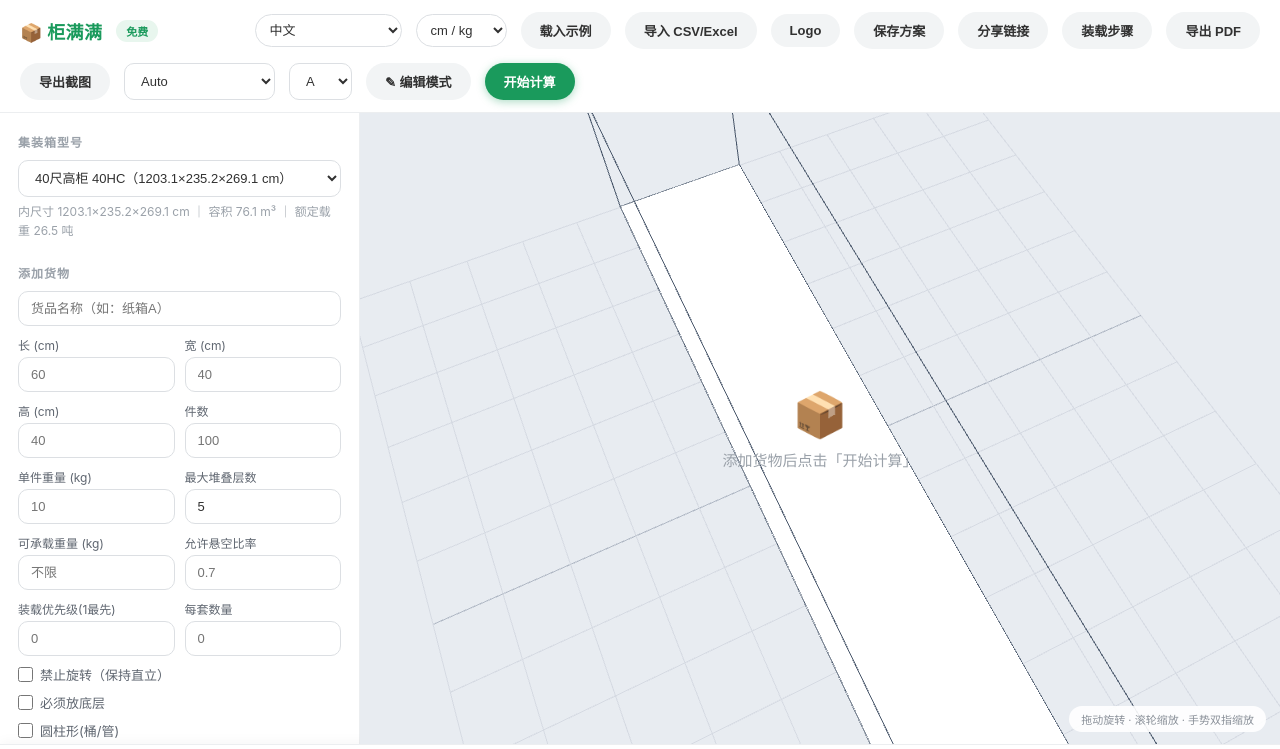
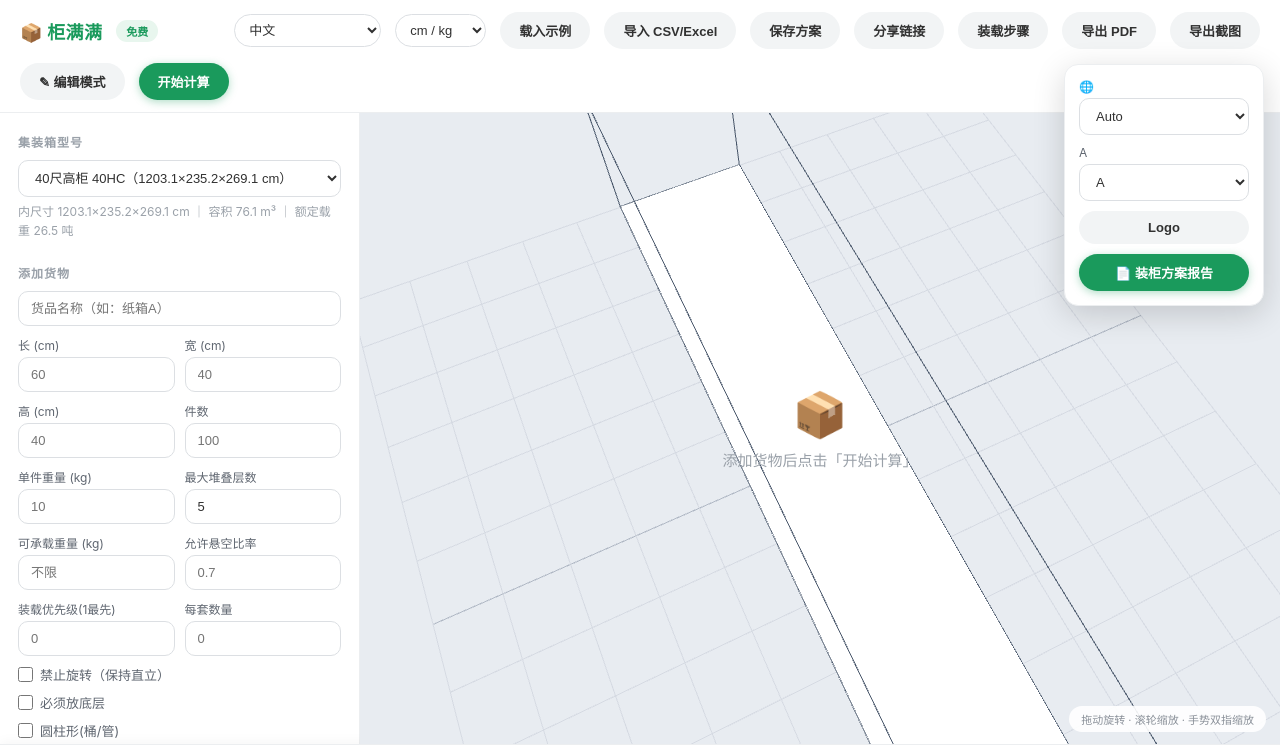
Before and after one commit to c314726018/guimanman, a plain HTML site: page index.html in a window 1280 px wide. Both pictures are taken after a click on the button "导出 PDF". Drawn offline with Linux system fonts and the light colour scheme; animation ran at ten frames a second.

Commit message:
fix(ux): header dedup — report lang/template/logo moved into PDF popover, removed from header; Logo status indicator

```diff
--- a/index.html
+++ b/index.html
@@ -107,6 +107,11 @@
 
   #btnMore { display:none; }
   #moreMenu { display:contents; }
+  #pdfPop { display:none; position:fixed; top:64px; right:16px; z-index:70; background:#fff; border:1px solid #eceef0;
+            border-radius:14px; box-shadow:0 8px 32px rgba(0,0,0,.16); padding:14px; flex-direction:column; gap:10px; min-width:200px; }
+  #pdfPop.open { display:flex; }
+  #pdfPop select { width:100%; }
+  #pdfPop .btn { width:100%; }
 
   /* 手机端 */
   @media (max-width: 900px) {
@@ -143,14 +148,11 @@
   <div id="moreMenu">
     <button class="btn btn-ghost" id="btnSample">载入示例</button>
     <button class="btn btn-ghost" id="btnImport">导入 CSV/Excel</button>
-    <button class="btn btn-ghost" id="btnLogo">Logo</button>
     <button class="btn btn-ghost" id="btnSavePlan">保存方案</button>
     <button class="btn btn-ghost" id="btnShare">分享链接</button>
     <button class="btn btn-ghost" id="btnSteps">装载步骤</button>
     <button class="btn btn-ghost" id="btnPdf">导出 PDF</button>
     <button class="btn btn-ghost" id="btnShot">导出截图</button>
-    <select id="selReportLang" title="Report language"></select>
-    <select id="selReportTpl" title="Template"><option value="std">A</option><option value="det">A+</option></select>
   </div>
   <button class="btn btn-ghost" id="btnMore">⚙</button>
   <button class="btn btn-ghost" id="btnUndo" style="display:none">↩</button>
@@ -158,6 +160,12 @@
   <button class="btn btn-primary" id="btnCalc">开始计算</button>
   <input type="file" id="fileInput" accept=".csv,.xlsx,.xls,.txt" style="display:none">
   <input type="file" id="logoInput" accept="image/*" style="display:none">
+  <div id="pdfPop">
+    <label class="f"><span>🌐</span><select id="selReportLang"></select></label>
+    <label class="f"><span>A</span><select id="selReportTpl"><option value="std">A</option><option value="det">A+</option></select></label>
+    <button class="btn btn-ghost" id="btnLogo">Logo</button>
+    <button class="btn btn-primary" id="btnGenPdf">报告</button>
+  </div>
 </header>
 
 <div class="main">
@@ -912,6 +920,8 @@ function applyI18n() {
   document.getElementById("setsLb").textContent = t().setsLb;
   document.getElementById("perSetLb").textContent = t().perSetLb;
   document.getElementById("btnEdit").textContent = "✎ " + t().editMode;
+  document.getElementById("btnGenPdf").textContent = "📄 " + t().rTitle;
+  updateLogoBtn();
   document.getElementById("palletModeLb").textContent = t().palletMode;
   document.getElementById("paLlb").textContent = t().palletLl;
   document.getElementById("paWlb").textContent = t().palletWl;
@@ -1180,10 +1190,15 @@ function renderPlanSel() {
 }
 
 /* ============ Logo 上传 ============ */
+function updateLogoBtn() {
+  const b = document.getElementById("btnLogo");
+  if (b) b.textContent = t().logoBtn + (localStorage.getItem("zc_logo") ? " ✓" : "");
+}
 function handleLogo(file) {
   const reader = new FileReader();
   reader.onload = e => {
     localStorage.setItem("zc_logo", e.target.result);
+    updateLogoBtn();
     toast(t().planSaved);
   };
   reader.readAsDataURL(file);
@@ -1434,6 +1449,20 @@ function initUI() {
   document.getElementById("btnLogo").onclick = () => document.getElementById("logoInput").click();
   const rsel = document.getElementById("selReportLang");
   rsel.innerHTML = '<option value="auto">Auto</option>' + LANGS.map(x => '<option value="' + x[0] + '">' + x[1] + '</option>').join("");
+  document.getElementById("btnPdf").onclick = e => {
+    e.stopPropagation();
+    document.getElementById("pdfPop").classList.toggle("open");
+  };
+  document.getElementById("btnGenPdf").onclick = () => {
+    document.getElementById("pdfPop").classList.remove("open");
+    exportPdf();
+  };
+  document.addEventListener("click", e => {
+    const pop = document.getElementById("pdfPop");
+    if (pop.classList.contains("open") && !pop.contains(e.target) && e.target.id !== "btnPdf" && !e.target.closest("#btnPdf"))
+      pop.classList.remove("open");
+  });
+  updateLogoBtn();
   document.getElementById("logoInput").onchange = e => { if (e.target.files.length) handleLogo(e.target.files[0]); e.target.value = ""; };
   document.getElementById("planSel").onchange = e => { if (e.target.value !== "") loadPlan(+e.target.value); };
   document.getElementById("btnLoadPlan").onclick = () => { const v = +document.getElementById("planSel").value; if (getPlans()[v]) loadPlan(v); };
--- a/walkthrough/report.txt
+++ b/walkthrough/report.txt
@@ -1 +1 @@
-walkthrough live 2026-11-16T05:56:50.925Z pass=107 warn=0 fail=0
+walkthrough local 2026-11-16T06:12:20.672Z pass=106 warn=0 fail=0
```
Also changed, not shown: test_e2e.js (+11 -2 lines).
